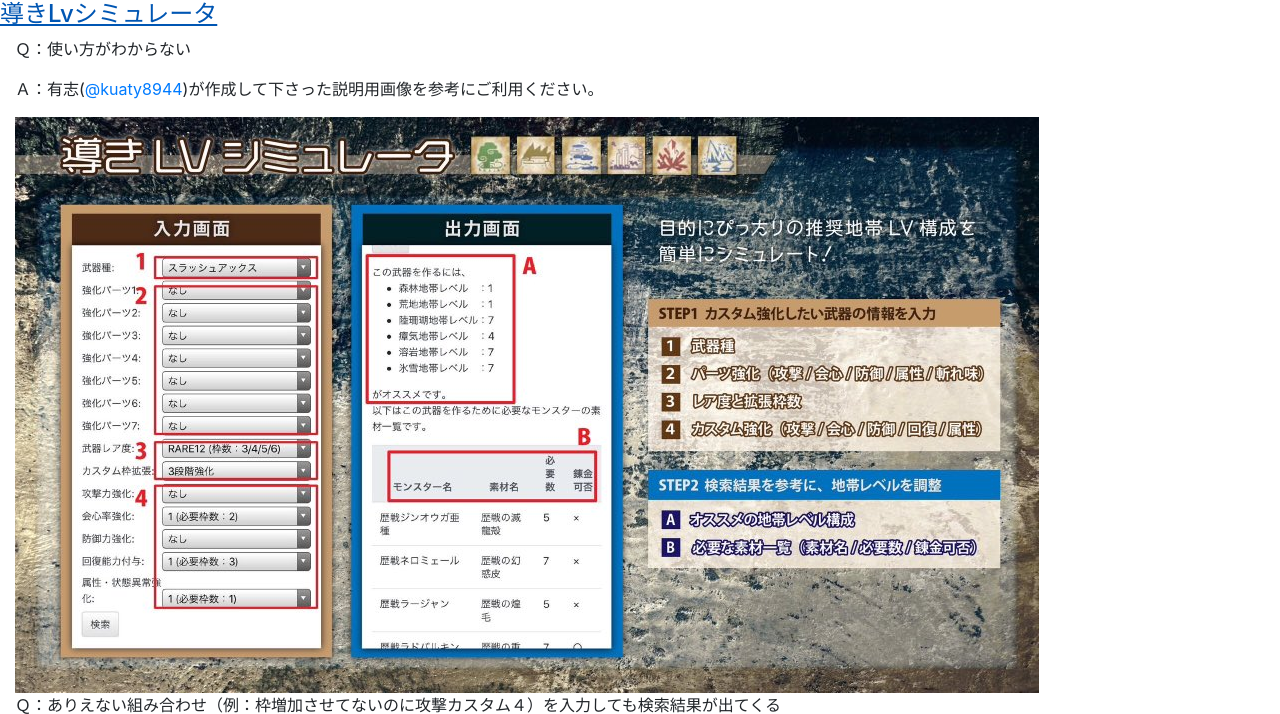
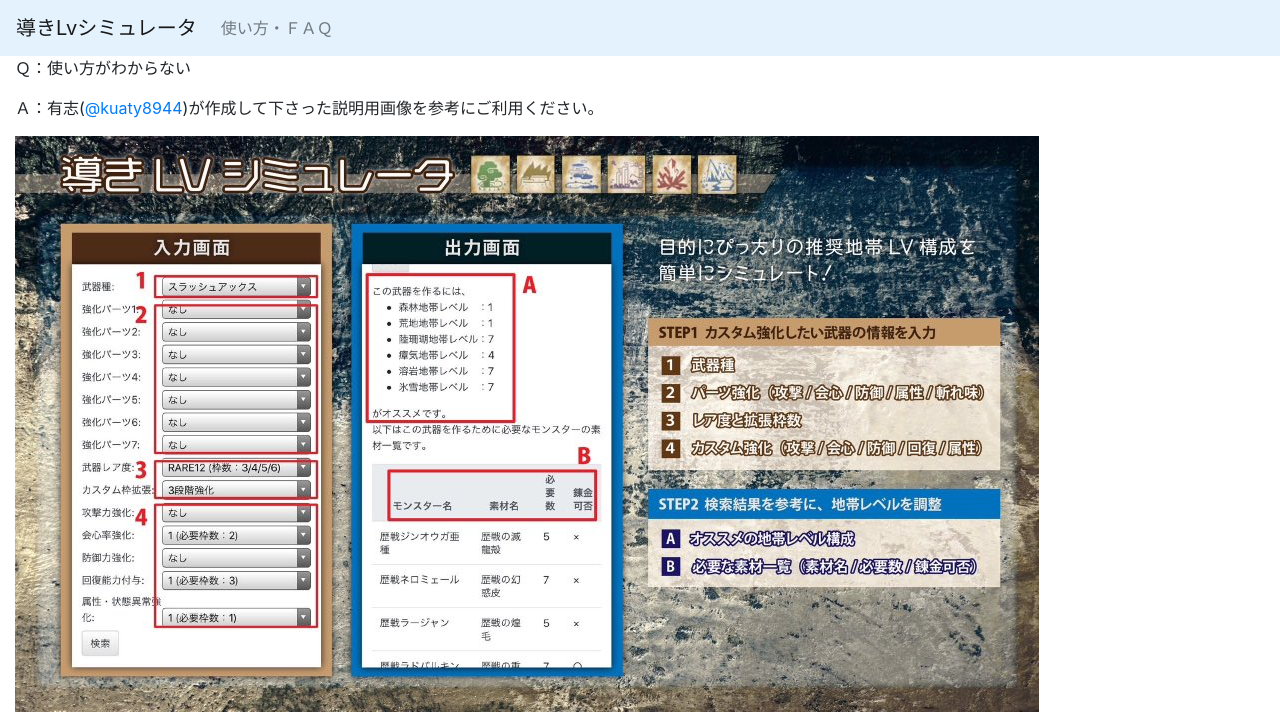
Before and after one commit to setohima/mhwi_guidance_emulator, a Django app: template guidance_emu/templates/guidance_emu/help.html in a window 1280 px wide. Shown: the top 714 px of the page. Run offline with Django 3.2, Linux system fonts and the light colour scheme; the template is opened without the code that fills it, so the values that code supplies are empty; some libraries are stand-ins or nearby versions.

Commit message:
modify help.html

```diff
--- a/guidance_emu/templates/guidance_emu/help.html
+++ b/guidance_emu/templates/guidance_emu/help.html
@@ -7,9 +7,22 @@
         <meta name="viewport" content="initial-scale=1">
     </head>
     <body>
-        <div class="page-header">
-            <h4><a href="/">導きLvシミュレータ</a></h4>
-        </div>
+        <nav class="navbar navbar-expand-sm navbar-light" style="background-color:#e3f2fd;">
+            <a href="/" class="navbar-brand">導きLvシミュレータ</a>
+            <button class="navbar-toggler" type="button"
+                data-toggle="collapse"
+                data-target="#navmenu1"
+                aria-controls="navmenu1"
+                aria-expanded="false"
+                aria-label="Toggle navigation">
+            <span class="navbar-toggler-icon"></span>
+            </button>
+            <div class="collapse navbar-collapse" id="navmenu1">
+                <div class="navbar-nav">
+                    <a class="nav-item nav-link" href="/help">使い方・ＦＡＱ</a>
+                </div>
+            </div>
+        </nav>
         <div class="container-fluid">
             <div class="row">
                 <div class="col-12">
```
